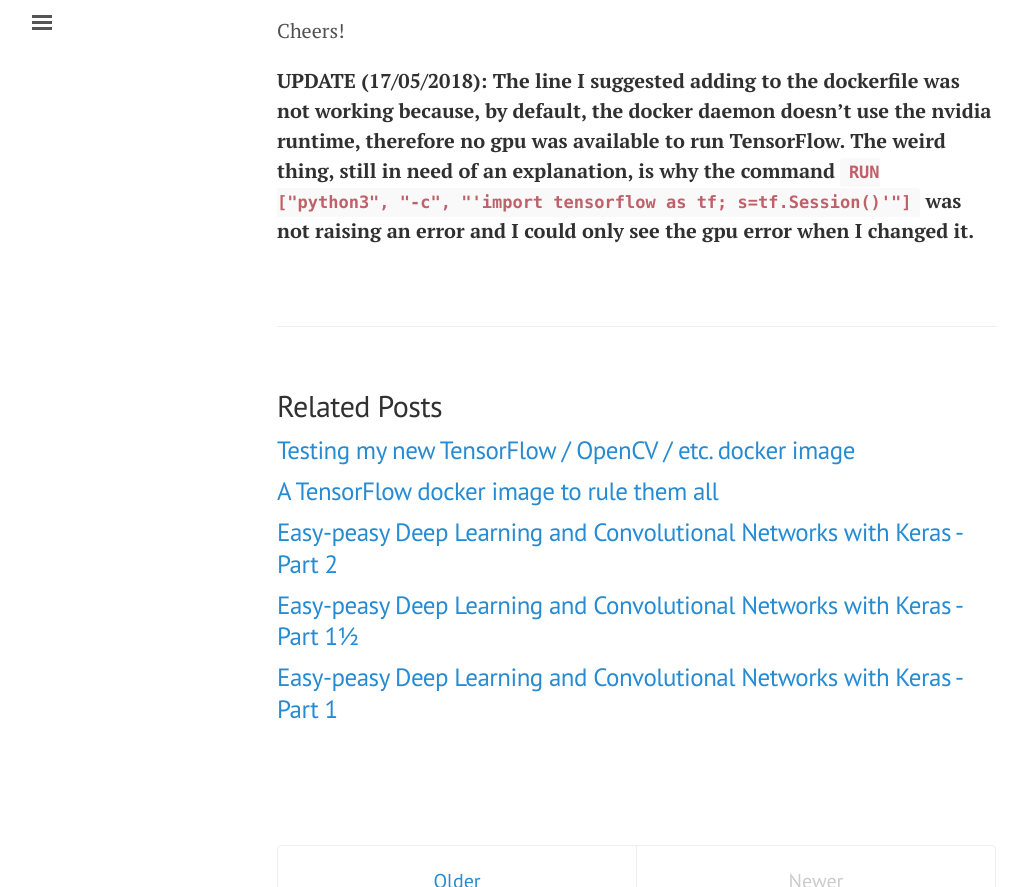
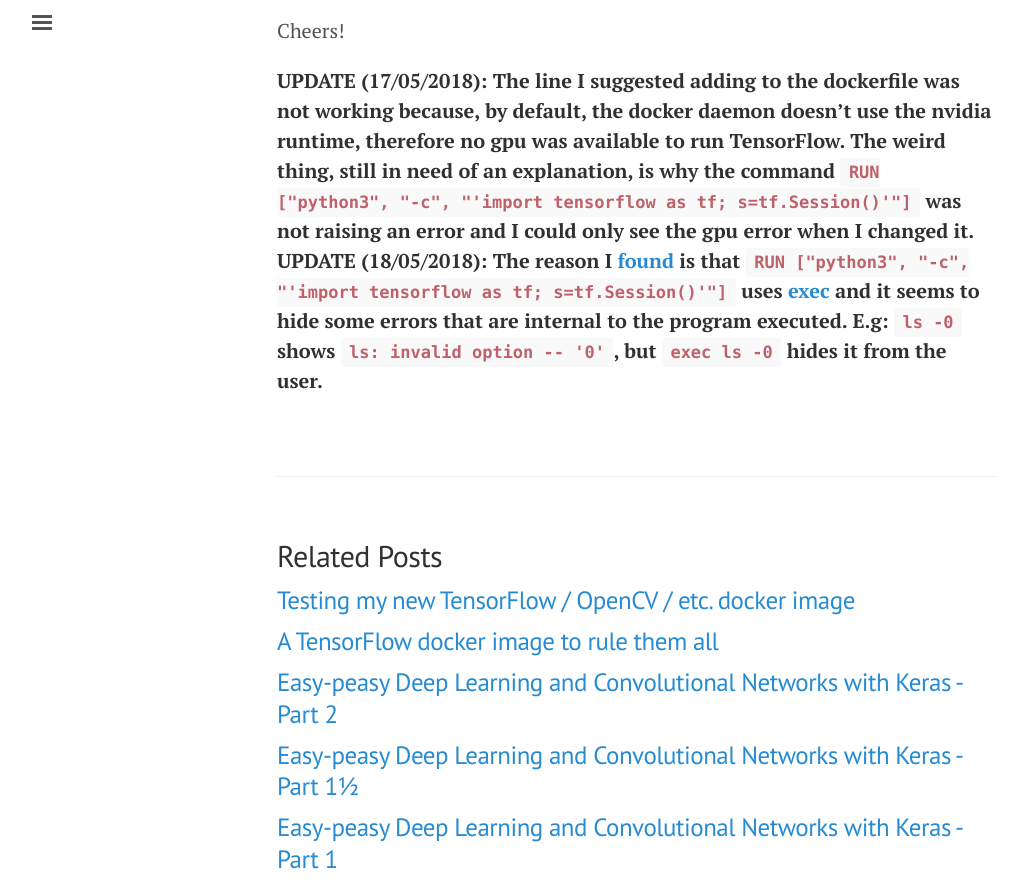
Before and after one commit to ricardodeazambuja/ricardodeazambuja.github.io, a Jekyll site: the page built from _posts/2018-05-12-testing-tensorflow-docker.md, in a window 1280 px wide and 900 px high, scrolled down 6442 px, cut to the strip 13-900 px from the top of the window. Shown: the whole strip, without its empty margins (3-1030 px from the left). Built offline with Jekyll 4.4.1, drawn with Linux system fonts in a browser that asks for light colours; emoji names are drawn with the system emoji font; comment, search, counter and statistics services are not loaded.

Commit message:
added extra explanation about dockerfile run command

```diff
--- a/_posts/2018-05-12-testing-tensorflow-docker.md
+++ b/_posts/2018-05-12-testing-tensorflow-docker.md
@@ -176,3 +176,4 @@
 Cheers!
 
 **UPDATE (17/05/2018): The line I suggested adding to the dockerfile was not working because, by default, the docker daemon doesn't use the nvidia runtime, therefore no gpu was available to run TensorFlow. The weird thing, still in need of an explanation, is why the command `RUN ["python3", "-c", "'import tensorflow as tf; s=tf.Session()'"]` was not raising an error and I could only see the gpu error when I changed it.**
+**UPDATE (18/05/2018): The reason I [found](https://docs.docker.com/engine/reference/builder/#run) is that `RUN ["python3", "-c", "'import tensorflow as tf; s=tf.Session()'"]` uses [exec](https://linux.die.net/man/3/exec) and it seems to hide some errors that are internal to the program executed. E.g: `ls -0` shows `ls: invalid option -- '0'`, but `exec ls -0` hides it from the user.**
```
